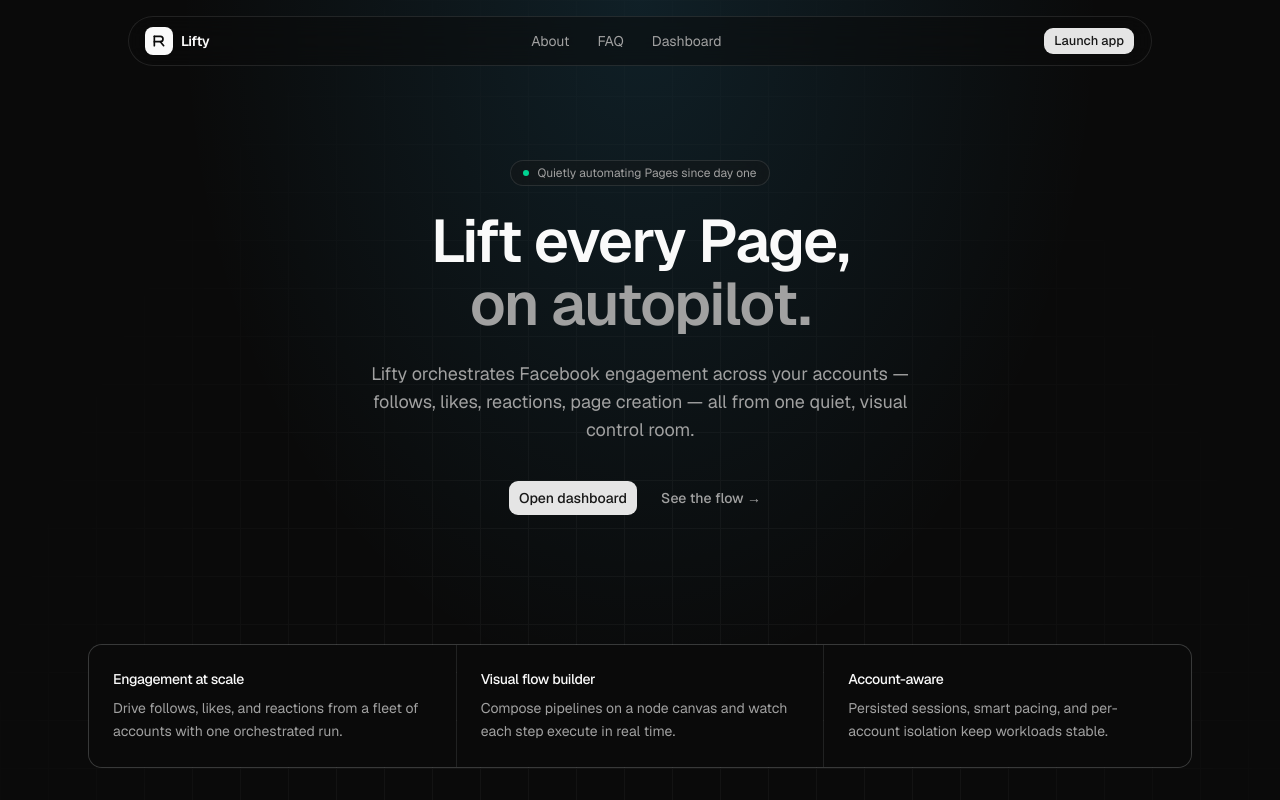
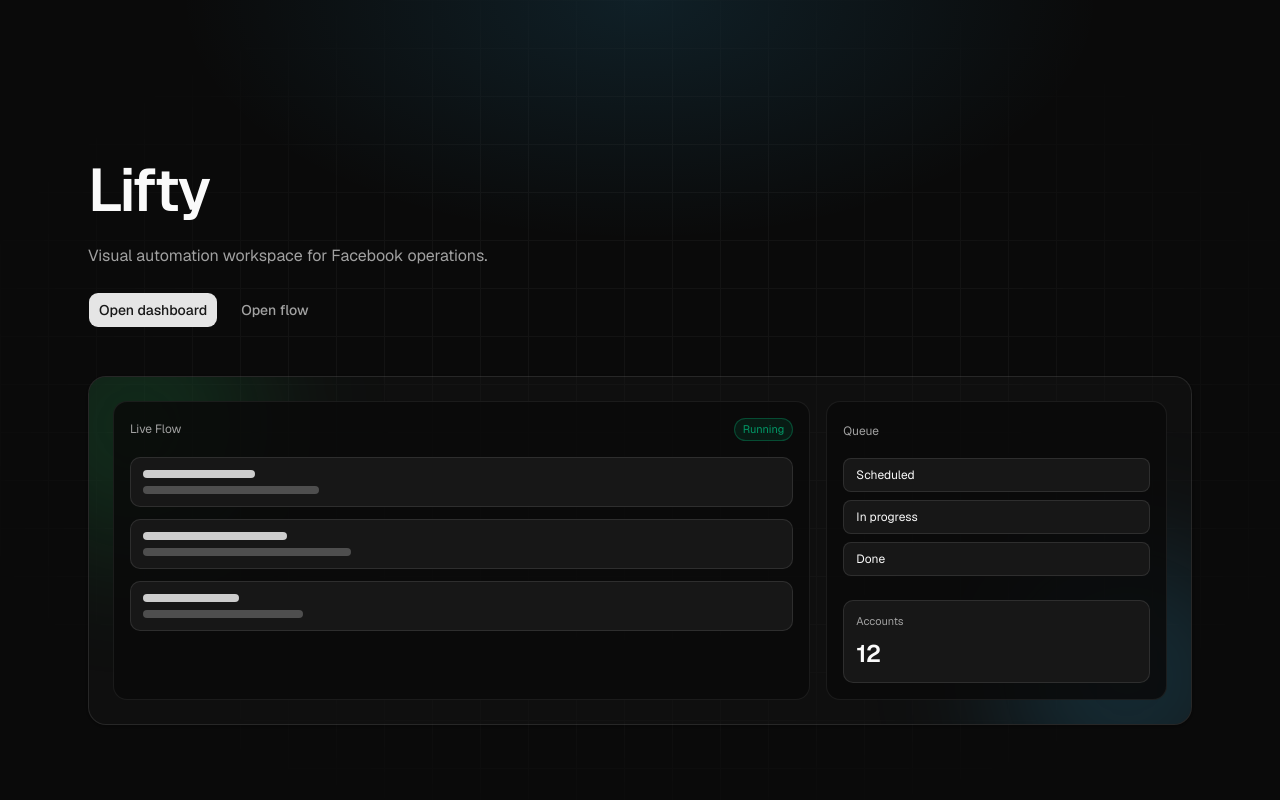
Before and after one commit to kaizenics/flick, a Next.js app: page / in a window 1280 px wide. Shown: the top 800 px of the page. Built offline with nearby package versions, Linux system fonts and the light colour scheme.

Commit message:
refactor: landing page by removing Navbar and simplifying Hero component

```diff
--- a/app/page.tsx
+++ b/app/page.tsx
@@ -1,8 +1,4 @@
-import { Navbar } from "@/components/landing/navbar";
 import { Hero } from "@/components/landing/hero";
-import { About } from "@/components/landing/about";
-import { Faq } from "@/components/landing/faq";
-import { Footer } from "@/components/landing/footer";
 
 export default function Landing() {
   return (
@@ -27,13 +23,9 @@
         }}
       />
 
-      <Navbar />
-      <main>
+      <main className="min-h-screen">
         <Hero />
-        <About />
-        <Faq />
       </main>
-      <Footer />
     </div>
   );
 }
--- a/components/landing/hero.tsx
+++ b/components/landing/hero.tsx
@@ -1,46 +1,17 @@
 import Link from "next/link";
 import { buttonVariants } from "@/components/ui/button";
 
-const features = [
-  {
-    title: "Engagement at scale",
-    description:
-      "Drive follows, likes, and reactions from a fleet of accounts with one orchestrated run.",
-  },
-  {
-    title: "Visual flow builder",
-    description:
-      "Compose pipelines on a node canvas and watch each step execute in real time.",
-  },
-  {
-    title: "Account-aware",
-    description:
-      "Persisted sessions, smart pacing, and per-account isolation keep workloads stable.",
-  },
-];
-
 export function Hero() {
   return (
-    <section className="mx-auto flex w-full max-w-6xl flex-col items-center px-6 pt-32 md:pt-40">
-      <div className="flex flex-col items-center pb-24 text-center md:pb-32">
-        <span className="mb-6 inline-flex items-center gap-2 rounded-full border border-border bg-card/40 px-3 py-1 text-xs text-muted-foreground backdrop-blur">
-          <span className="h-1.5 w-1.5 rounded-full bg-emerald-400" />
-          Quietly automating Pages since day one
-        </span>
-
-        <h1 className="max-w-3xl text-balance text-4xl font-semibold leading-[1.05] tracking-tight md:text-6xl">
-          Lift every Page,
-          <br className="hidden sm:block" />
-          <span className="text-muted-foreground">on autopilot.</span>
+    <section className="mx-auto flex w-full max-w-6xl flex-col px-6 pb-16 pt-32 md:pt-40">
+      <div className="mb-10 flex flex-col items-start gap-6 md:mb-12">
+        <h1 className="text-balance text-4xl font-semibold tracking-tight md:text-6xl">
+          Lifty
         </h1>
-
-        <p className="mt-6 max-w-xl text-pretty text-base text-muted-foreground md:text-lg">
-          Lifty orchestrates Facebook engagement across your accounts — follows,
-          likes, reactions, page creation — all from one quiet, visual control
-          room.
+        <p className="max-w-xl text-sm text-muted-foreground md:text-base">
+          Visual automation workspace for Facebook operations.
         </p>
-
-        <div className="mt-9 flex flex-col items-center gap-3 sm:flex-row">
+        <div className="flex flex-col items-start gap-3 sm:flex-row">
           <Link
             href="/dashboard"
             className={buttonVariants({ size: "lg" }) + " cursor-pointer"}
@@ -54,23 +25,66 @@
               " cursor-pointer text-muted-foreground hover:text-foreground"
             }
           >
-            See the flow →
+            Open flow
           </Link>
         </div>
       </div>
 
-      <div className="grid w-full grid-cols-1 gap-px overflow-hidden rounded-xl border border-border bg-border md:grid-cols-3">
-        {features.map((f) => (
-          <div
-            key={f.title}
-            className="flex flex-col gap-2 bg-background p-6 transition-colors hover:bg-card/60"
-          >
-            <h3 className="text-sm font-medium tracking-tight">{f.title}</h3>
-            <p className="text-sm leading-relaxed text-muted-foreground">
-              {f.description}
-            </p>
+      <div className="relative overflow-hidden rounded-2xl border border-border bg-card/40 p-4 shadow-sm md:p-6">
+        <div
+          aria-hidden
+          className="pointer-events-none absolute -left-20 -top-20 h-64 w-64 rounded-full blur-3xl"
+          style={{ background: "rgba(34,197,94,0.16)" }}
+        />
+        <div
+          aria-hidden
+          className="pointer-events-none absolute -bottom-20 -right-16 h-64 w-64 rounded-full blur-3xl"
+          style={{ background: "rgba(56,189,248,0.16)" }}
+        />
+
+        <div className="relative grid gap-4 md:grid-cols-3">
+          <div className="rounded-xl border border-border/70 bg-background/85 p-4 md:col-span-2">
+            <div className="mb-4 flex items-center justify-between">
+              <span className="text-xs text-muted-foreground">Live Flow</span>
+              <span className="rounded-full border border-emerald-500/30 bg-emerald-500/10 px-2 py-0.5 text-[11px] text-emerald-600">
+                Running
+              </span>
+            </div>
+            <div className="space-y-3">
+              <div className="rounded-lg border border-border bg-card p-3">
+                <div className="h-2 w-28 rounded bg-foreground/80" />
+                <div className="mt-2 h-2 w-44 rounded bg-muted-foreground/40" />
+              </div>
+              <div className="rounded-lg border border-border bg-card p-3">
+                <div className="h-2 w-36 rounded bg-foreground/80" />
+                <div className="mt-2 h-2 w-52 rounded bg-muted-foreground/40" />
+              </div>
+              <div className="rounded-lg border border-border bg-card p-3">
+                <div className="h-2 w-24 rounded bg-foreground/80" />
+                <div className="mt-2 h-2 w-40 rounded bg-muted-foreground/40" />
+              </div>
+            </div>
           </div>
-        ))}
+
+          <div className="rounded-xl border border-border/70 bg-background/85 p-4">
+            <span className="text-xs text-muted-foreground">Queue</span>
+            <div className="mt-4 space-y-2">
+              <div className="rounded-md border border-border bg-card px-3 py-2 text-xs">
+                Scheduled
+              </div>
+              <div className="rounded-md border border-border bg-card px-3 py-2 text-xs">
+                In progress
+              </div>
+              <div className="rounded-md border border-border bg-card px-3 py-2 text-xs">
+                Done
+              </div>
+            </div>
+            <div className="mt-6 rounded-lg border border-border bg-card p-3">
+              <div className="text-[11px] text-muted-foreground">Accounts</div>
+              <div className="mt-2 text-2xl font-semibold tracking-tight">12</div>
+            </div>
+          </div>
+        </div>
       </div>
     </section>
   );
--- a/components/landing/navbar.tsx
+++ /dev/null
@@ -1,58 +0,0 @@
-import Link from "next/link";
-import { buttonVariants } from "@/components/ui/button";
-
-export function Navbar() {
-  return (
-    <header className="fixed inset-x-0 top-4 z-50 flex justify-center px-4">
-      <div className="flex w-full max-w-5xl items-center justify-between rounded-full border border-border bg-background/70 px-4 py-2 backdrop-blur-md supports-[backdrop-filter]:bg-background/50">
-        <Link href="/" className="flex items-center gap-2">
-          <span className="flex h-7 w-7 items-center justify-center rounded-md bg-foreground text-background">
-            <svg
-              viewBox="0 0 24 24"
-              fill="none"
-              stroke="currentColor"
-              strokeWidth="2.5"
-              strokeLinecap="round"
-              strokeLinejoin="round"
-              className="h-4 w-4"
-              aria-hidden
-            >
-              <path d="M5 19V5" />
-              <path d="M5 5h9a4 4 0 0 1 0 8H5" />
-              <path d="M14 13l5 6" />
-            </svg>
-          </span>
-          <span className="text-sm font-semibold tracking-tight">Lifty</span>
-        </Link>
-
-        <nav className="hidden items-center gap-1 sm:flex">
-          <Link
-            href="#about"
-            className="rounded-md px-3 py-1.5 text-sm text-muted-foreground transition-colors hover:text-foreground"
-          >
-            About
-          </Link>
-          <Link
-            href="#faq"
-            className="rounded-md px-3 py-1.5 text-sm text-muted-foreground transition-colors hover:text-foreground"
-          >
-            FAQ
-          </Link>
-          <Link
-            href="/dashboard"
-            className="rounded-md px-3 py-1.5 text-sm text-muted-foreground transition-colors hover:text-foreground"
-          >
-            Dashboard
-          </Link>
-        </nav>
-
-        <Link
-          href="/dashboard"
-          className={buttonVariants({ size: "sm" }) + " cursor-pointer"}
-        >
-          Launch app
-        </Link>
-      </div>
-    </header>
-  );
-}
```
